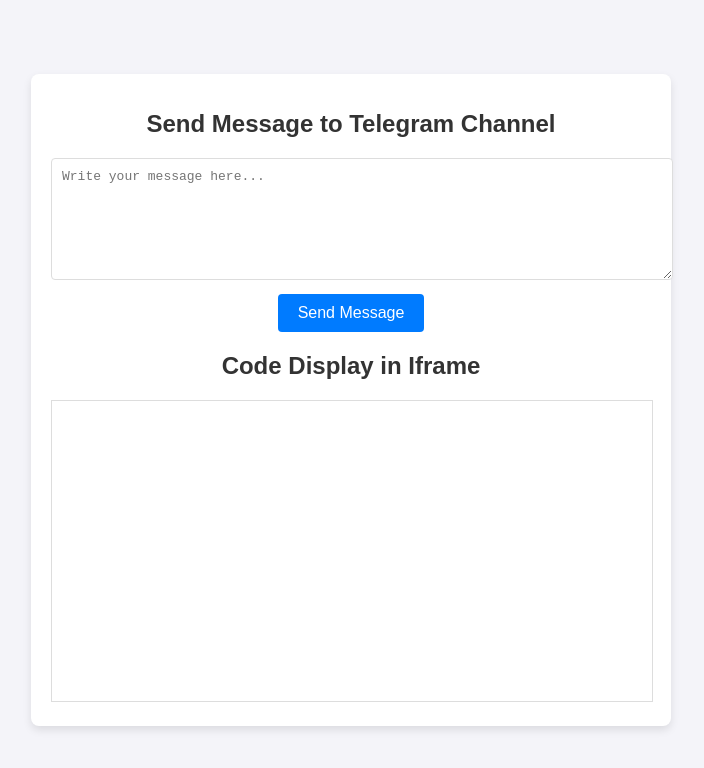
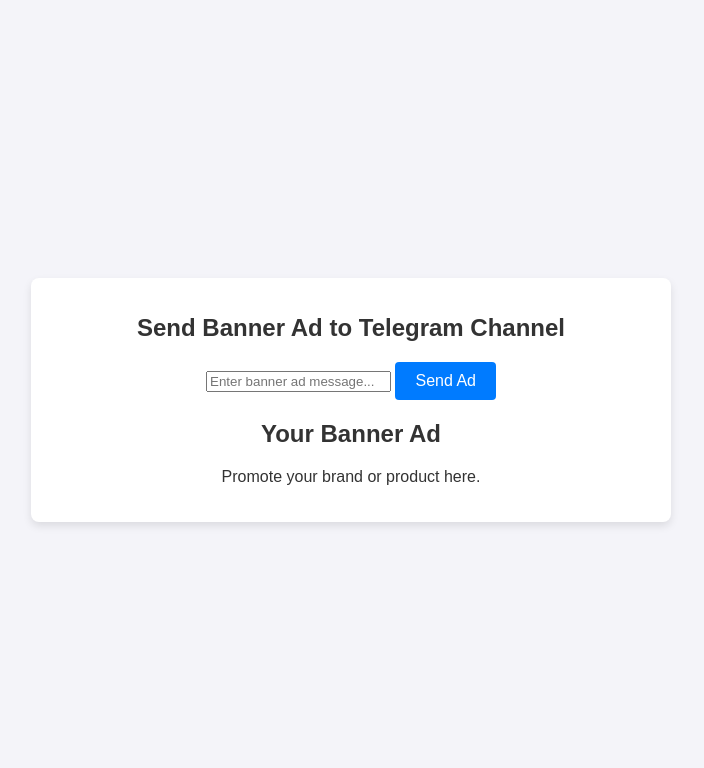
Before and after one commit to andersonpaul4640/riadhelp, a plain HTML site: page index.html in a window 1280 px wide. Shown: the whole page, without its empty margins (289-993 px from the left). Drawn offline with Linux system fonts and the light colour scheme.

Commit message:
index.html

```diff
--- a/index.html
+++ b/index.html
@@ -3,21 +3,25 @@
 <head>
     <meta charset="UTF-8">
     <meta name="viewport" content="width=device-width, initial-scale=1.0">
-    <title>Telegram Bot Integration</title>
+    <title>Telegram Channel Banner Ad</title>
     <link rel="stylesheet" href="style.css">
 </head>
 <body>
     <div class="container">
-        <h1>Send Message to Telegram Channel</h1>
-        <form id="telegramForm">
-            <textarea id="message" placeholder="Write your message here..." required></textarea>
-            <button type="submit">Send Message</button>
+        <h1>Send Banner Ad to Telegram Channel</h1>
+        <form id="adForm">
+            <input type="text" id="adMessage" placeholder="Enter banner ad message..." required>
+            <button type="submit">Send Ad</button>
         </form>
+
+        <div id="bannerAd" class="banner">
+            <h2>Your Banner Ad</h2>
+            <p>Promote your brand or product here.</p>
+        </div>
+
         <p id="response"></p>
+    </div>
 
-        <h2>Code Display in Iframe</h2>
-        <iframe id="iframe" width="100%" height="300" srcdoc="" style="border: 1px solid #ddd;"></iframe>
-    </div>
     <script src="script.js"></script>
 </body>
 </html>
```
